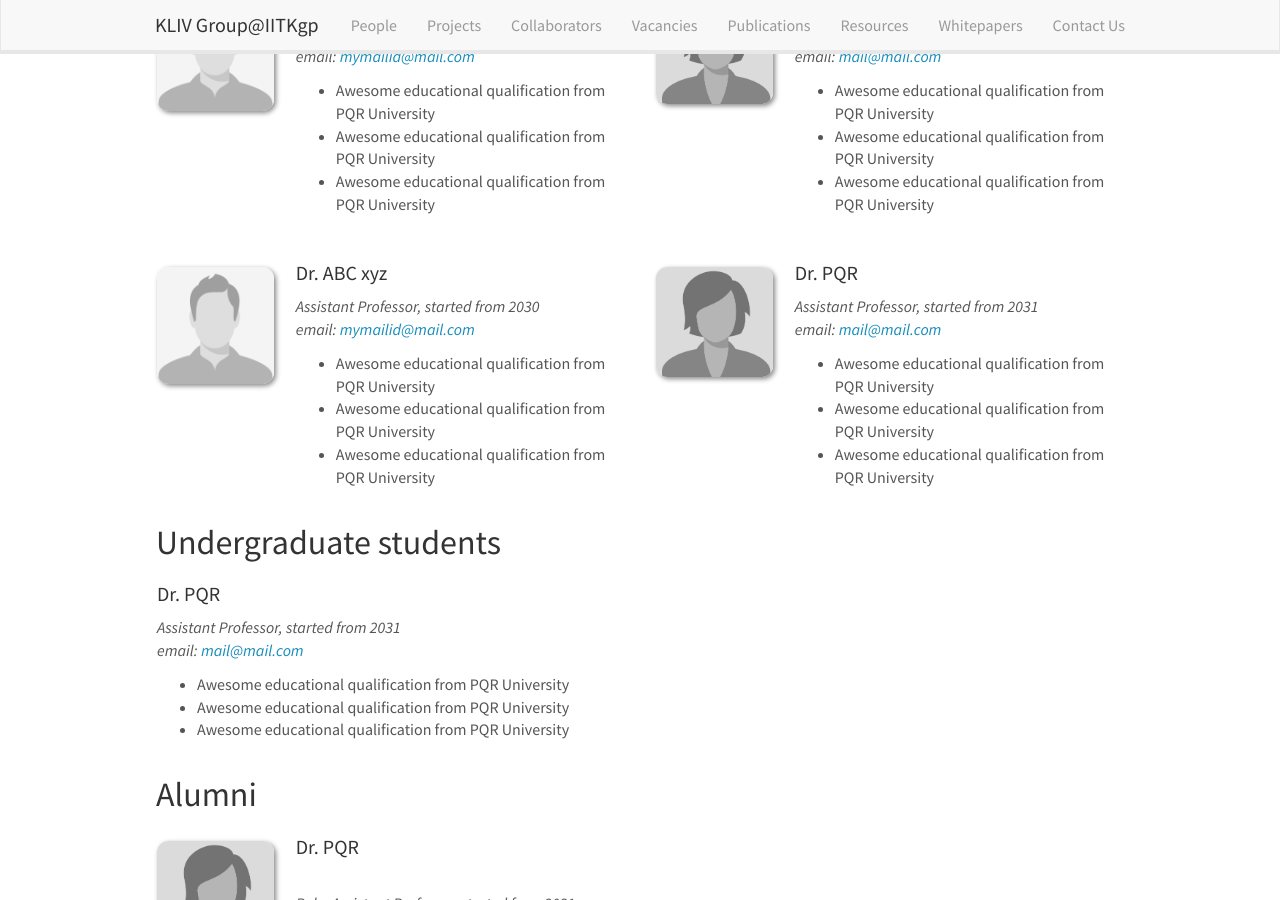
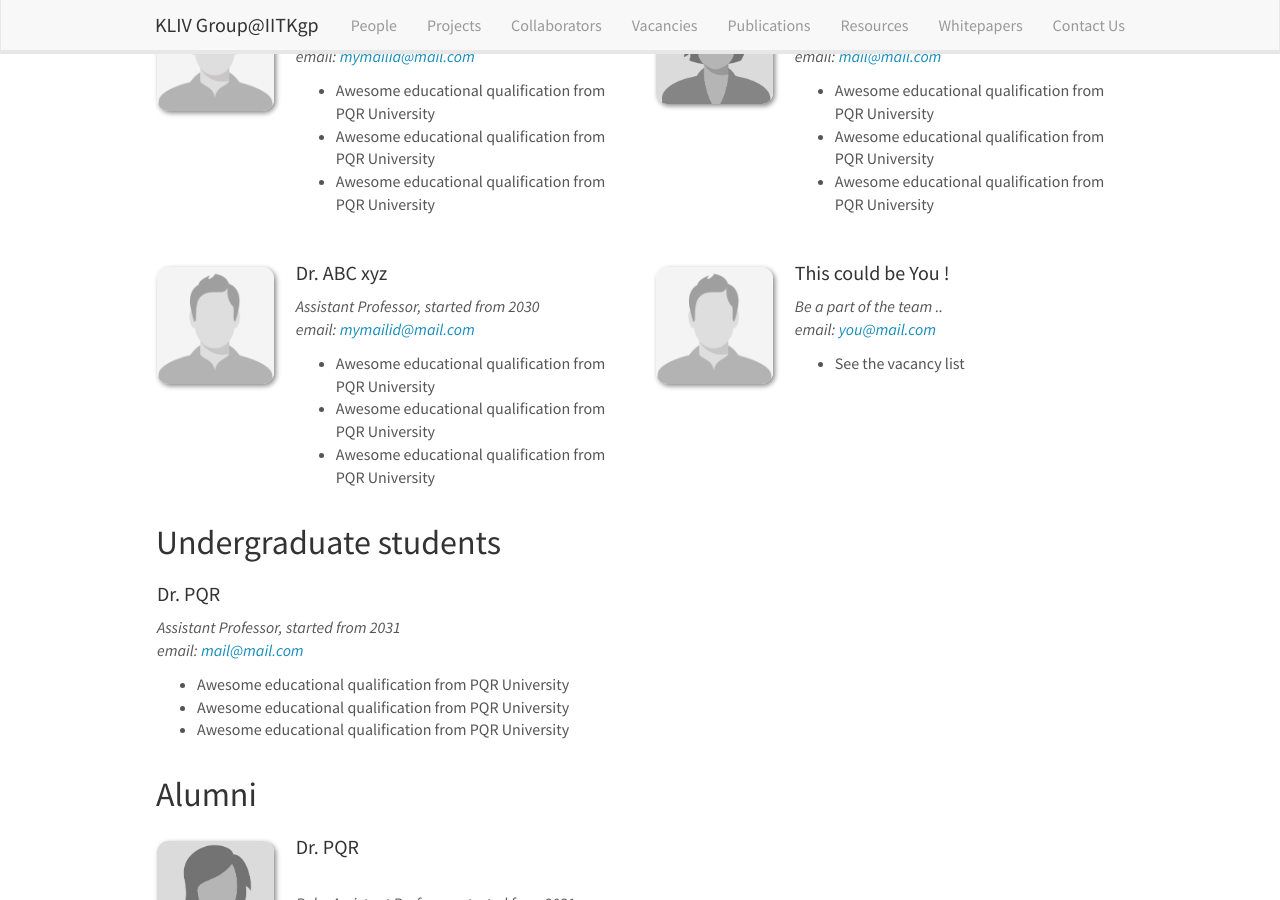
Before and after one commit to iitkliv/tempsite, a Jekyll site: the page built from _pages/people.md, in a window 1280 px wide and 900 px high, scrolled down 947 px. Built offline with Jekyll 4.4.1, drawn with Linux system fonts in a browser that asks for light colours; nearby versions of some CDN libraries.

Commit message:
a dummy people to highlight vacancies

```diff
--- a/_data/people.yml
+++ b/_data/people.yml
@@ -70,14 +70,12 @@
   education3: Awesome educational qualification from PQR University
   type: member
 
-- name: Dr. PQR
-  photo: phwoman.png
-  info: Assistant Professor, started from 2031
-  email: mail@mail.com
-  number_educ: 3
-  education1: Awesome educational qualification from PQR University
-  education2: Awesome educational qualification from PQR University
-  education3: Awesome educational qualification from PQR University
+- name: This could be You !
+  photo: phman.jpg
+  info: Be a part of the team ..
+  email: you@mail.com
+  number_educ: 1
+  education1: See the vacancy list
   type: member
 
 - name: Dr. PQR
```
